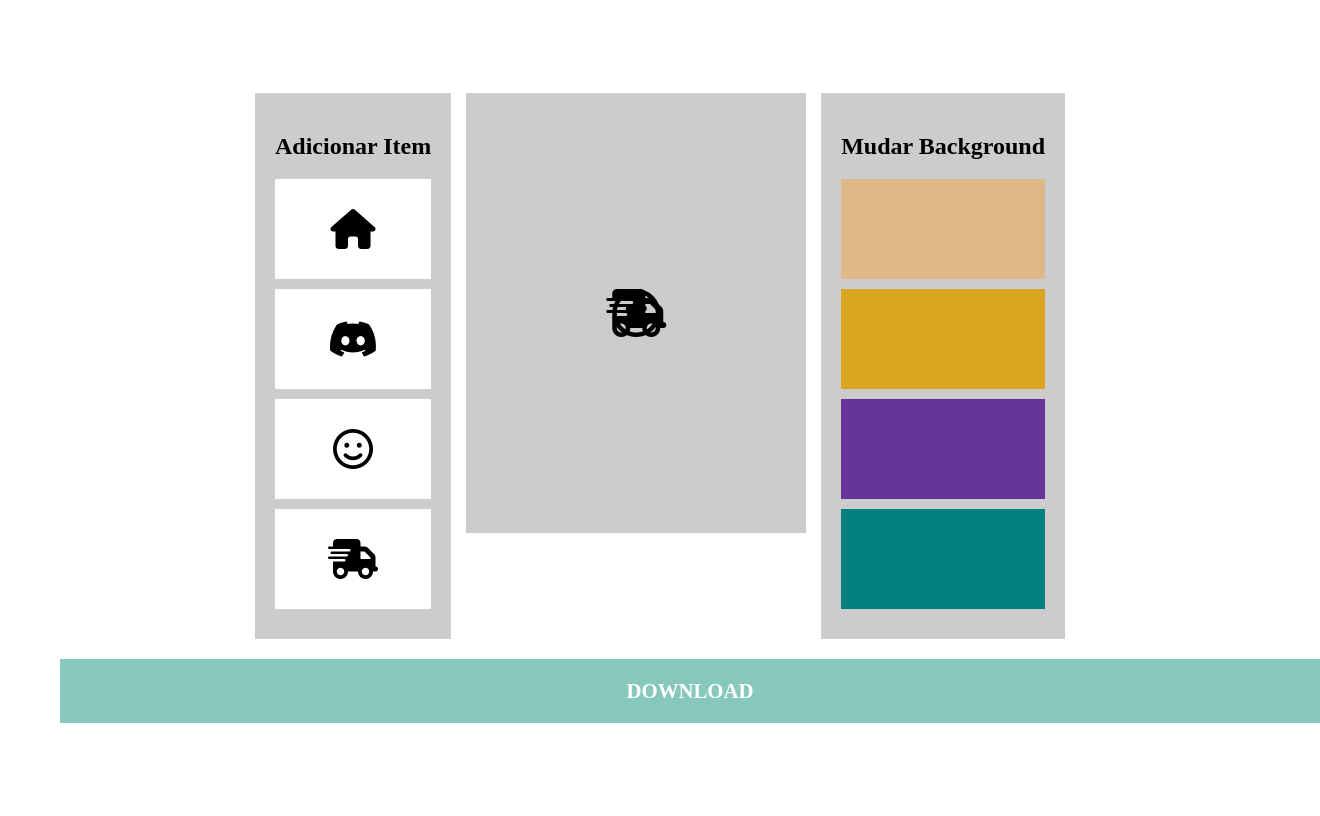
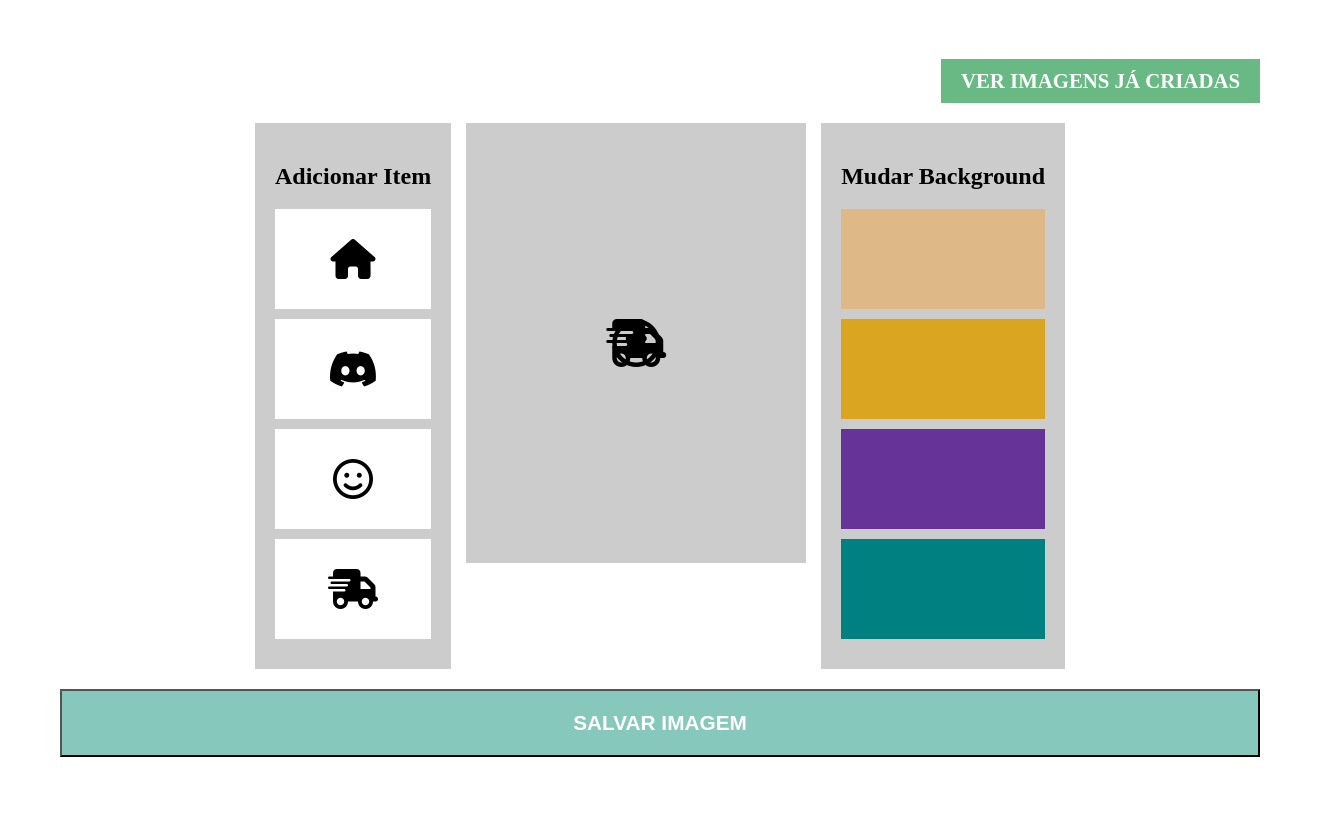
Before and after one commit to Paulo3678/Drag-event, a PHP site: page / in a window 1320 px wide. Run offline with PHP 8.4, Linux system fonts and the light colour scheme; some libraries are stand-ins or nearby versions.

Commit message:
Criando imagens com javascript e fazendo upload no servidor

```diff
--- a/index.php
+++ b/index.php
@@ -1,3 +1,5 @@
+
+
 <!DOCTYPE html>
 <html lang="en">
 
@@ -22,6 +24,9 @@
 
 
     <div>
+        <div class="links">
+            <a href="./listar-imagens.php">Ver imagens já criadas</a>
+        </div>
         <div class="area-card">
 
             <div class="opcoes-icones">
@@ -57,7 +62,7 @@
                 <div id="bg4" class="bg-opt"></div>
             </div>
         </div>
-        <a id="download">Download</a>
+        <button id="download">Salvar Imagem</button>
 
         <!-- <form>
             <input type="hidden" name="image" id="image-data">
--- a/style.css
+++ b/style.css
@@ -9,6 +9,20 @@ body {
     width: 1200px;
     display: flex;
     justify-content: center;
+}
+.links {
+    display: flex;
+    justify-content: flex-end;
+    margin-bottom: 20px;
+}
+.links a{
+    background-color: #68B984;
+    color: #fff;
+    font-weight: bold;
+    text-transform: uppercase;
+    padding: 10px 20px;
+    font-size: 1.3rem;
+    display: inline-block;
 }
 
 /* FUNDOS */
```
Also changed, not shown: database.php (added, +8 -0 lines), js/download.js (+0 -3 lines), listar-imagens.php (added, +77 -0 lines), upload.php (+14 -3 lines), uploads/63bc91cc793e2.jpg (deleted), uploads/63bc965d23015.jpg (added), uploads/63bc966f9e03d.jpg (added), uploads/63bc9677879a3.jpg (added), uploads/63bc99c342d4d.jpg (added).
